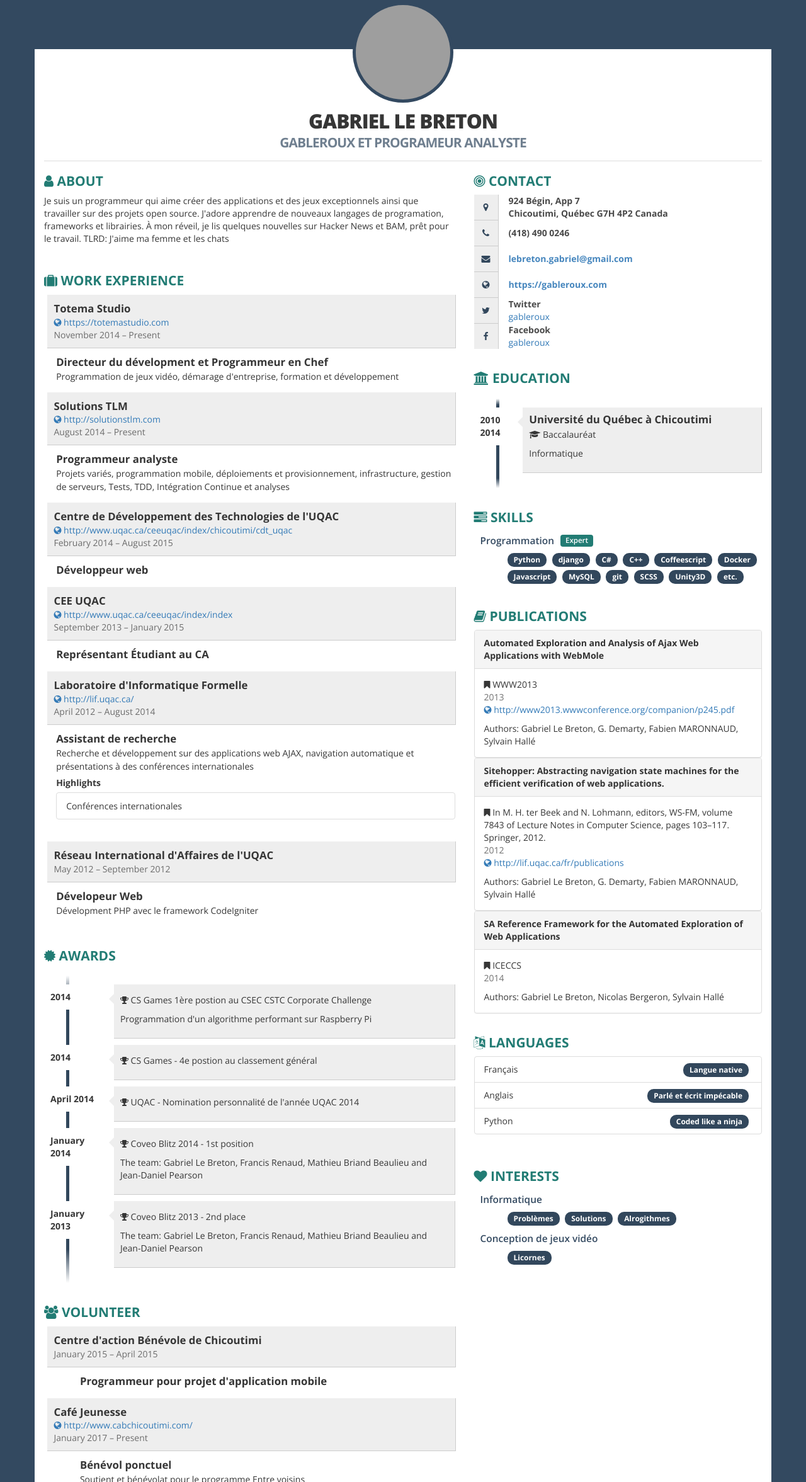
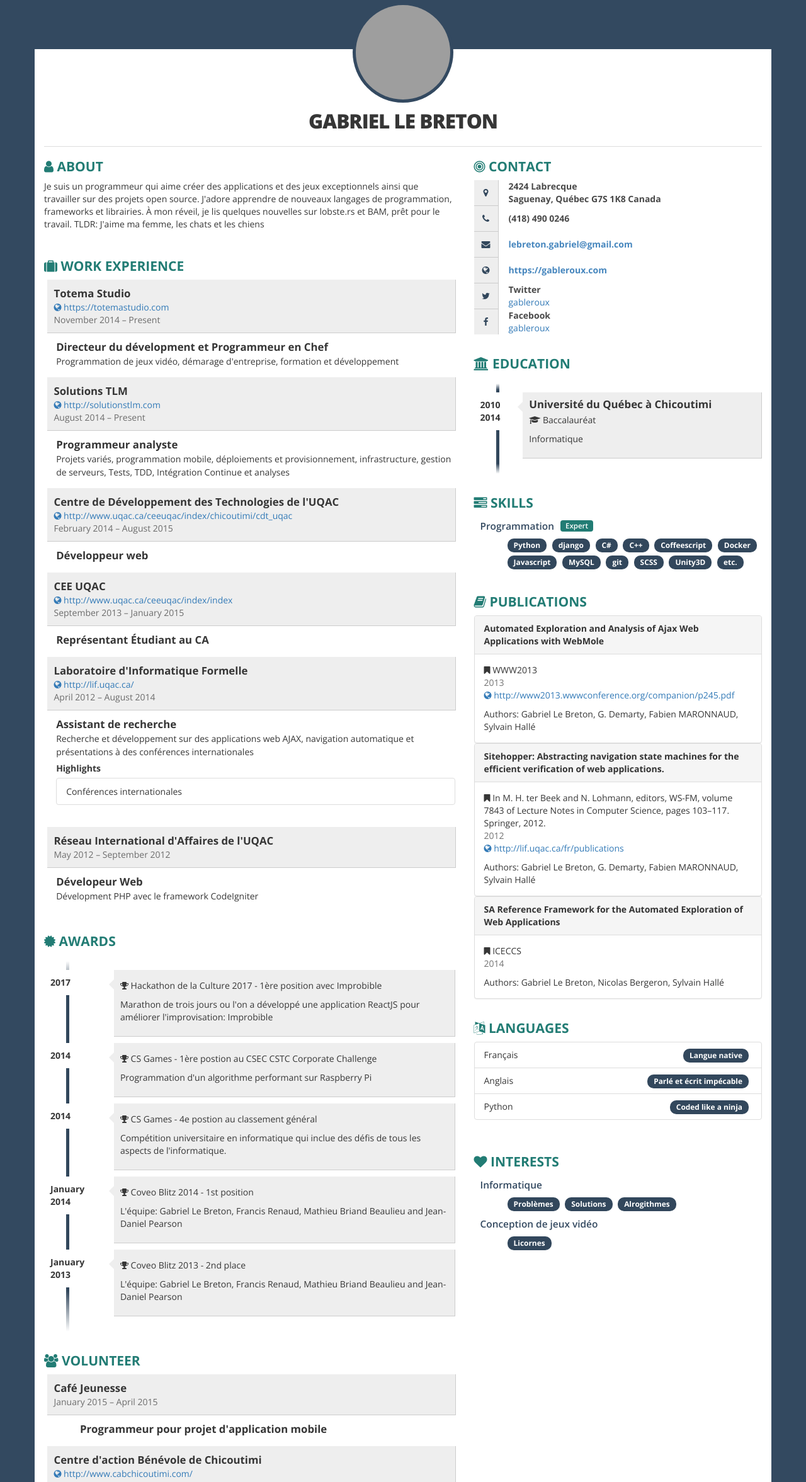
Before and after one commit to GabLeRoux/cv.gableroux.com, a website: page public/index.html in a window 1280 px wide. Shown: the part 2-2355 px from the top of the page at 63% size. Drawn offline with nearby package versions, Linux system fonts and the light colour scheme; grey boxes are pictures that could not be loaded.

Commit message:
Update pdf

```diff
--- a/public/index.html
+++ b/public/index.html
@@ -311,9 +311,7 @@ blockquote,
 .contact-item,
 .publication,
 .skills,
-.interests,
-.job-details,
-.job {
+.interests {
   page-break-inside: avoid;
 }
 
@@ -391,10 +389,10 @@ blockquote,
           <div id="photo-header" class="text-center">
             <!-- PHOTO (AVATAR) -->
             <div id="photo">
-              <img src="https:&#x2F;&#x2F;secure.gravatar.com&#x2F;avatar&#x2F;6d49e7c487938aac490de390f46a2d98?size&#x3D;400" alt="avatar">
+              <img src="&#x2F;&#x2F;www.gravatar.com&#x2F;avatar&#x2F;6d49e7c487938aac490de390f46a2d98?s&#x3D;200&amp;r&#x3D;pg&amp;d&#x3D;mm" alt="avatar">
             </div>
             <div id="text-header" >
-              <h1>Gabriel Le Breton<br><span>GabLeRoux et Programeur analyste</span></h1>
+              <h1>Gabriel Le Breton<br></h1>
             </div>
           </div>
         </div>
@@ -404,7 +402,7 @@ blockquote,
           <!-- ABOUT ME -->
           <div class="box">
             <h2><i class="fa fa-user ico"></i> About</h2>
-            <p>Je suis un programmeur qui aime créer des applications et des jeux exceptionnels ainsi que travailler sur des projets open source. J'adore apprendre de nouveaux langages de programation, frameworks et librairies. À mon réveil, je lis quelques nouvelles sur Hacker News et BAM, prêt pour le travail. TLRD: J'aime ma femme et les chats</p>
+            <p>Je suis un programmeur qui aime créer des applications et des jeux exceptionnels ainsi que travailler sur des projets open source. J'adore apprendre de nouveaux langages de programmation, frameworks et librairies. À mon réveil, je lis quelques nouvelles sur lobste.rs et BAM, prêt pour le travail. TLDR: J'aime ma femme, les chats et les chiens</p>
           </div>
           <!-- WORK EXPERIENCE -->
           <div class="box">
@@ -530,10 +528,18 @@ blockquote,
             <h2><i class="fa fa-certificate ico"></i> Awards</h2>
             <ul id="awards" class="clearfix">
               <li>
+                <div class="year pull-left"> 2017</div>
+                <div class="description pull-right">
+                  <h3></h3>
+                  <p><i class="fa fa-trophy ico"></i> Hackathon de la Culture 2017 - 1ère position avec Improbible</p>
+                  <p>Marathon de trois jours ou l'on a développé une application ReactJS pour améliorer l'improvisation: Improbible</p>
+                </div>
+              </li>
+              <li>
                 <div class="year pull-left"> 2014</div>
                 <div class="description pull-right">
                   <h3></h3>
-                  <p><i class="fa fa-trophy ico"></i> CS Games 1ère postion au CSEC CSTC Corporate Challenge</p>
+                  <p><i class="fa fa-trophy ico"></i> CS Games - 1ère postion au CSEC CSTC Corporate Challenge</p>
                   <p>Programmation d'un algorithme performant sur Raspberry Pi</p>
                 </div>
               </li>
@@ -542,15 +548,7 @@ blockquote,
                 <div class="description pull-right">
                   <h3></h3>
                   <p><i class="fa fa-trophy ico"></i> CS Games - 4e postion au classement général</p>
-                  <p></p>
-                </div>
-              </li>
-              <li>
-                <div class="year pull-left">April  2014</div>
-                <div class="description pull-right">
-                  <h3></h3>
-                  <p><i class="fa fa-trophy ico"></i> UQAC - Nomination personnalité de l&#39;année UQAC 2014</p>
-                  <p></p>
+                  <p>Compétition universitaire en informatique qui inclue des défis de tous les aspects de l'informatique.</p>
                 </div>
               </li>
               <li>
@@ -558,7 +556,7 @@ blockquote,
                 <div class="description pull-right">
                   <h3></h3>
                   <p><i class="fa fa-trophy ico"></i> Coveo Blitz 2014 - 1st position</p>
-                  <p>The team: Gabriel Le Breton, Francis Renaud, Mathieu Briand Beaulieu and Jean-Daniel Pearson</p>
+                  <p>L'équipe: Gabriel Le Breton, Francis Renaud, Mathieu Briand Beaulieu and Jean-Daniel Pearson</p>
                 </div>
               </li>
               <li>
@@ -566,7 +564,7 @@ blockquote,
                 <div class="description pull-right">
                   <h3></h3>
                   <p><i class="fa fa-trophy ico"></i> Coveo Blitz 2013 - 2nd place</p>
-                  <p>The team: Gabriel Le Breton, Francis Renaud, Mathieu Briand Beaulieu and Jean-Daniel Pearson</p>
+                  <p>L'équipe: Gabriel Le Breton, Francis Renaud, Mathieu Briand Beaulieu and Jean-Daniel Pearson</p>
                 </div>
               </li>
             </ul>
@@ -577,7 +575,7 @@ blockquote,
               <div class="job clearfix">
                 <div class="row">
                   <div class="details">
-                    <div class="where">Centre d&#39;action Bénévole de Chicoutimi</div>
+                    <div class="where">Café Jeunesse</div>
                     <div class="year">January 2015 – April 2015</div>
                   </div>
                 </div>
@@ -593,7 +591,7 @@ blockquote,
               <div class="job clearfix">
                 <div class="row">
                   <div class="details">
-                    <div class="where">Café Jeunesse</div>
+                    <div class="where">Centre d&#39;action Bénévole de Chicoutimi</div>
                     <div class="address">
                       <a href="http:&#x2F;&#x2F;www.cabchicoutimi.com&#x2F;" target= "_blank"><i class="fa fa-globe ico"></i> http:&#x2F;&#x2F;www.cabchicoutimi.com&#x2F;</a>
                     </div>
@@ -617,8 +615,8 @@ blockquote,
             <h2><i class="fa fa-bullseye ico"></i> Contact</h2>
             <div class="contact-item">
               <div class="icon pull-left text-center"><span class="fa fa-map-marker fa-fw"></span></div>
-              <div class="title pull-right">924 Bégin, App 7</div>
-              <div class="title  pull-right">Chicoutimi, Québec G7H 4P2 Canada</div>
+              <div class="title pull-right">2424 Labrecque</div>
+              <div class="title  pull-right">Saguenay, Québec G7S 1K8 Canada</div>
             </div>
             <div class="contact-item">
               <div class="icon pull-left text-center"><span class="fa fa-phone fa-fw"></span></div>
```
Also changed, not shown: resume.json (+4 -4 lines), 1 other file.
